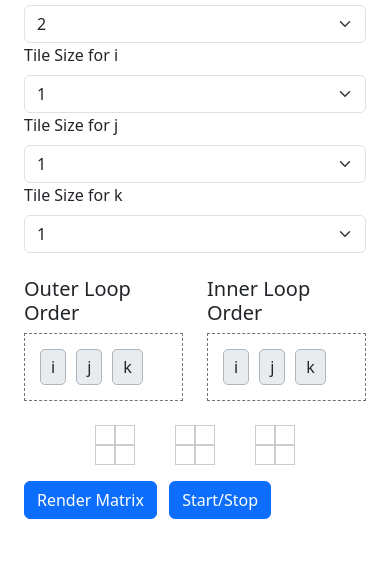
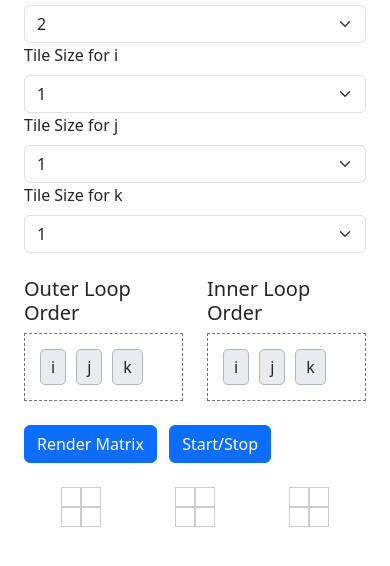
Before and after one commit to alex-szy/blocked-gemm-visualizer, a plain HTML site: page index.html in a window 390 px wide. Both pictures are taken after a click on the button "Render Matrix". Shown: the part 134-700 px from the top of the page. Drawn offline with nearby package versions, Linux system fonts and the light colour scheme.

Commit message:
Responsive design

```diff
--- a/index.css
+++ b/index.css
@@ -1,6 +1,8 @@
 .matrix {
-    display: inline-block;
-    margin: 0 20px;
+    display: flex;
+    flex-direction: column;
+    margin: auto;
+    width: max-content;
 }
 .cell {
     width: 20px;
@@ -12,6 +14,7 @@
 }
 .matrix-row {
     line-height: 10px;
+    width: max-content;
 }
 .highlight-a {
     background-color: #ffeeba;
--- a/index.html
+++ b/index.html
@@ -57,12 +57,6 @@
             </div>
         </div>
 
-        <div class="d-flex justify-content-center mb-3">
-            <div id="matrixA" class="matrix"></div>
-            <div id="matrixB" class="matrix"></div>
-            <div id="matrixC" class="matrix"></div>
-        </div>
-
         <div class="mb-4">
             <button class="btn btn-primary me-2" onclick="initializeMatrix()">
                 Render Matrix
@@ -72,6 +66,12 @@
             </button>
         </div>
 
+        <div class="d-flex justify-content-center flex-wrap">
+            <div id="matrixA" class="matrix mb-3"></div>
+            <div id="matrixB" class="matrix mb-3"></div>
+            <div id="matrixC" class="matrix mb-3"></div>
+        </div>
+
         <script type="text/javascript" src="index.js"></script>
     </body>
 </html>
```
